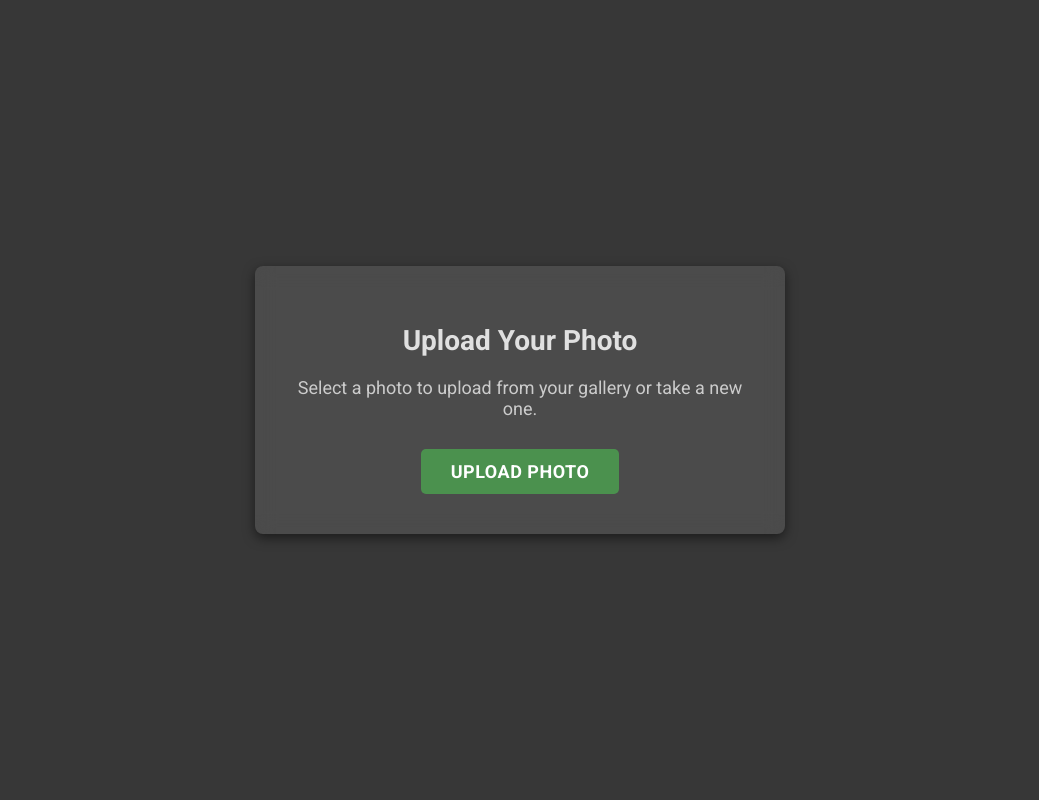
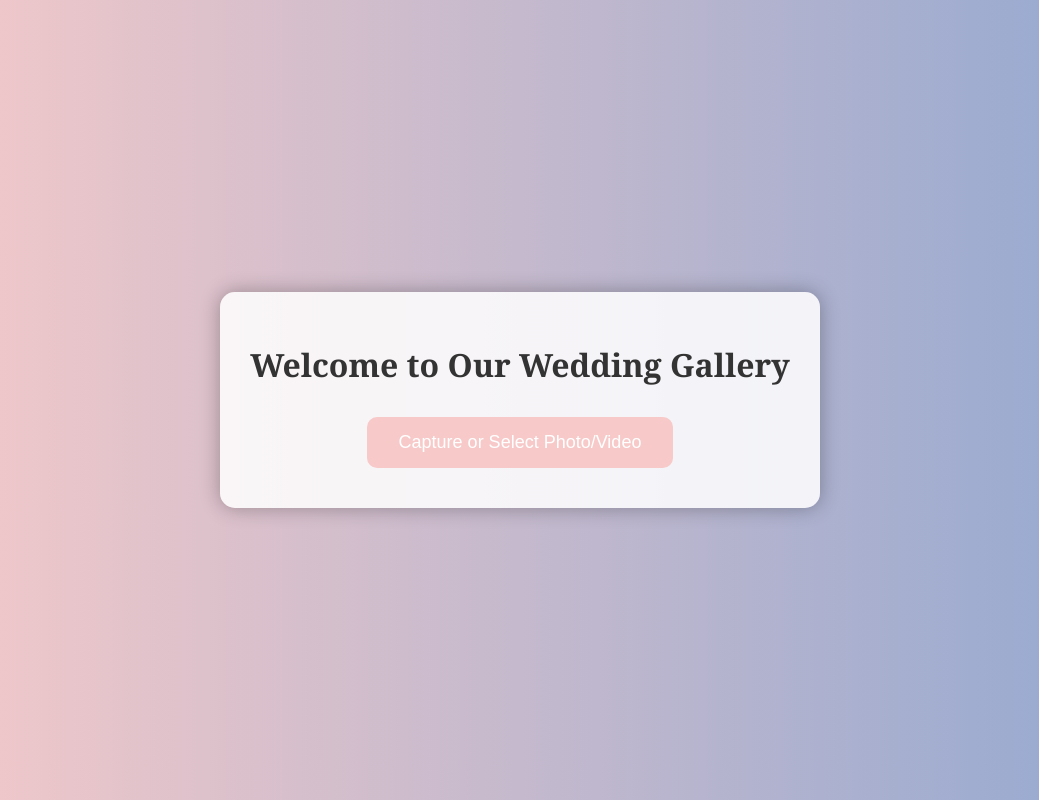
Before and after one commit to herrfz/weddingphotos, a Flask app: page / in a window 1280 px wide. Shown: the whole page, without its empty margins (120-1159 px from the left). Run offline with Flask 3, Linux system fonts and the light colour scheme.

Commit message:
add video and nicer style

```diff
--- a/app.py
+++ b/app.py
@@ -1,56 +1,60 @@
-from flask import Flask, render_template, request, redirect, url_for, session, flash
+from flask import Flask, render_template, request, redirect, url_for, send_from_directory, flash
 import os
 from werkzeug.utils import secure_filename
 
 app = Flask(__name__)
 app.secret_key = 'your_secret_key'
-app.config['UPLOAD_FOLDER'] = 'static/images'
-app.config['MAX_CONTENT_LENGTH'] = 16 * 1024 * 1024  # 16 MB limit
-PASSWORD = 'gallerypassword'  # Set your gallery password here
 
-@app.route('/', methods=['GET', 'POST'])
+# Folder for storing uploaded images and videos
+UPLOAD_FOLDER = 'static/images'
+ALLOWED_EXTENSIONS = {'png', 'jpg', 'jpeg', 'gif', 'mp4', 'mov', 'avi', 'heic', 'heif'}
+
+app.config['UPLOAD_FOLDER'] = UPLOAD_FOLDER
+
+def allowed_file(filename):
+    return '.' in filename and filename.rsplit('.', 1)[1].lower() in ALLOWED_EXTENSIONS
+
+@app.route('/')
 def index():
-    if request.method == 'POST':
-        if 'file' not in request.files:
-            flash('No file part')
-            return redirect(request.url)
-        file = request.files['file']
-        if file.filename == '':
-            flash('No selected file')
-            return redirect(request.url)
-        if file:
-            filename = secure_filename(file.filename)
-            if not os.path.exists(app.config['UPLOAD_FOLDER']):
-                os.mkdir(app.config['UPLOAD_FOLDER'])
-            file.save(os.path.join(app.config['UPLOAD_FOLDER'], filename))
-            return render_template('uploaded.html', filename='images/'+filename)
     return render_template('index.html')
 
-@app.route('/gallery', methods=['GET', 'POST'])
+@app.route('/upload', methods=['POST'])
+def upload_file():
+    if 'file' not in request.files:
+        flash('No file part')
+        return redirect(request.url)
+
+    file = request.files['file']
+
+    if file.filename == '':
+        flash('No selected file')
+        return redirect(request.url)
+
+    if file and allowed_file(file.filename):
+        filename = secure_filename(file.filename)
+        file.save(os.path.join(app.config['UPLOAD_FOLDER'], filename))
+        return render_template('uploaded.html', filename=filename)
+
+    return redirect(url_for('index'))
+
+@app.route('/uploads/<filename>')
+def uploaded_file(filename):
+    return send_from_directory(app.config['UPLOAD_FOLDER'], filename)
+
+@app.route('/gallery')
 def gallery():
-    if request.method == 'POST':
-        password = request.form.get('password')
-        if password == PASSWORD:
-            session['authenticated'] = True
-        else:
-            flash('Incorrect password')
-            return redirect(url_for('login'))
-
-    if 'authenticated' not in session:
-        return redirect(url_for('login'))
-
-    images = os.listdir(app.config['UPLOAD_FOLDER'])
-    images = ['images/' + image for image in images]
-    return render_template('gallery.html', images=images)
-
-@app.route('/login')
-def login():
     return render_template('login.html')
 
-@app.route('/logout')
-def logout():
-    session.pop('authenticated', None)
-    return redirect(url_for('index'))
+@app.route('/gallery_view', methods=['POST'])
+def gallery_view():
+    password = request.form['password']
+    if password == 'your_password':  # Replace 'your_password' with the actual password
+        files = os.listdir(app.config['UPLOAD_FOLDER'])
+        files = [f for f in files if allowed_file(f)]
+        return render_template('gallery.html', files=files)
+    else:
+        flash('Incorrect password')
+        return redirect(url_for('gallery'))
 
 if __name__ == '__main__':
     app.run(debug=True)
--- /dev/null
+++ b/static/style.css
@@ -0,0 +1,147 @@
+/* General Styling */
+body {
+    font-family: 'Georgia', serif;
+    background: linear-gradient(to right, #f7cac9, #92a8d1);
+    color: #333;
+    margin: 0;
+    padding: 0;
+    display: flex;
+    justify-content: center;
+    align-items: center;
+    height: 100vh;
+}
+
+/* Container Styling */
+.container {
+    text-align: center;
+    background: rgba(255, 255, 255, 0.85);
+    padding: 30px;
+    border-radius: 15px;
+    box-shadow: 0 0 20px rgba(0, 0, 0, 0.3);
+}
+
+/* Button Styling */
+button {
+    background-color: #f7cac9;
+    border: none;
+    color: white;
+    padding: 15px 32px;
+    text-align: center;
+    font-size: 18px;
+    margin: 10px 5px;
+    cursor: pointer;
+    border-radius: 10px;
+    transition: background-color 0.3s ease;
+}
+
+button:hover {
+    background-color: #e8b3b3;
+}
+
+/* Input Styling */
+input[type="password"] {
+    padding: 12px;
+    border-radius: 10px;
+    border: 1px solid #ccc;
+    margin-bottom: 20px;
+    width: 80%;
+    font-size: 18px;
+}
+
+/* Preview Styling */
+.preview img,
+.preview video {
+    max-width: 100%;
+    max-height: 450px;
+    border-radius: 10px;
+    box-shadow: 0 0 10px rgba(0, 0, 0, 0.1);
+}
+
+/* Gallery Styling */
+.gallery-container {
+    position: relative;
+    max-width: 100%;
+    margin: auto;
+    background: rgba(255, 255, 255, 0.8);
+    padding: 20px;
+    border-radius: 15px;
+    box-shadow: 0 0 20px rgba(0, 0, 0, 0.3);
+}
+
+.slide {
+    display: none;
+    width: 100%;
+}
+
+.fade {
+    animation: fadeEffect 2s;
+}
+
+@keyframes fadeEffect {
+    from {
+        opacity: 0.4
+    }
+
+    to {
+        opacity: 1
+    }
+}
+
+/* Navigation Buttons */
+.prev,
+.next {
+    cursor: pointer;
+    position: absolute;
+    top: 50%;
+    width: auto;
+    padding: 16px;
+    color: white;
+    font-weight: bold;
+    font-size: 18px;
+    transition: background-color 0.6s ease;
+    border-radius: 0 3px 3px 0;
+    user-select: none;
+    background-color: rgba(0, 0, 0, 0.5);
+}
+
+.next {
+    right: 0;
+    border-radius: 3px 0 0 3px;
+}
+
+.prev:hover,
+.next:hover {
+    background-color: rgba(0, 0, 0, 0.8);
+}
+
+/* Dots/Indicators Styling */
+.dots-container {
+    text-align: center;
+    margin-top: 20px;
+}
+
+.dot {
+    cursor: pointer;
+    height: 15px;
+    width: 15px;
+    margin: 0 2px;
+    background-color: #bbb;
+    border-radius: 50%;
+    display: inline-block;
+    transition: background-color 0.6s ease;
+}
+
+.active,
+.dot:hover {
+    background-color: #717171;
+}
+
+/* Responsiveness */
+@media screen and (max-width: 600px) {
+
+    .prev,
+    .next {
+        font-size: 12px;
+        padding: 12px;
+    }
+}
--- a/static/styles.css
+++ /dev/null
@@ -1,197 +0,0 @@
-/* General Styles */
-body {
-    font-family: 'Roboto', sans-serif;
-    background-color: rgba(34, 34, 34, 0.9);
-    /* Dark background with transparency */
-    margin: 0;
-    padding: 0;
-    display: flex;
-    justify-content: center;
-    align-items: center;
-    min-height: 100vh;
-    color: #FFFFFF;
-    /* Light text for contrast */
-}
-
-.container {
-    display: flex;
-    justify-content: center;
-    align-items: center;
-    width: 100%;
-    height: 100%;
-}
-
-.upload-card {
-    background-color: rgba(255, 255, 255, 0.1);
-    /* Transparent card background */
-    border-radius: 8px;
-    box-shadow: 0 4px 12px rgba(0, 0, 0, 0.5);
-    padding: 40px;
-    max-width: 450px;
-    text-align: center;
-    backdrop-filter: blur(10px);
-    /* Blur effect for background */
-}
-
-.upload-card h1 {
-    font-size: 28px;
-    font-weight: 700;
-    margin-bottom: 20px;
-    color: #E0E0E0;
-    /* Lighter color for the title */
-}
-
-.upload-card p {
-    font-size: 18px;
-    color: #CCCCCC;
-    /* Lighter text color */
-    margin-bottom: 30px;
-}
-
-.custom-file-upload {
-    display: inline-block;
-    padding: 12px 30px;
-    cursor: pointer;
-    background-color: rgba(76, 175, 80, 0.7);
-    /* Semi-transparent green */
-    color: white;
-    border-radius: 5px;
-    font-size: 18px;
-    transition: background-color 0.3s ease;
-    text-transform: uppercase;
-    font-weight: 700;
-    letter-spacing: 0.5px;
-}
-
-.custom-file-upload:hover {
-    background-color: rgba(69, 160, 73, 0.9);
-    /* Darker green on hover */
-}
-
-input[type="file"] {
-    display: none;
-}
-
-.uploaded-image {
-    width: 100%;
-    margin: 20px 0;
-    border-radius: 8px;
-    box-shadow: 0 4px 12px rgba(0, 0, 0, 0.5);
-}
-
-.gallery-link,
-.back-link {
-    display: inline-block;
-    margin-top: 20px;
-    padding: 12px 30px;
-    background-color: rgba(33, 150, 243, 0.7);
-    /* Semi-transparent blue */
-    color: white;
-    text-decoration: none;
-    border-radius: 5px;
-    font-size: 18px;
-    font-weight: 700;
-    letter-spacing: 0.5px;
-    transition: background-color 0.3s ease;
-    text-transform: uppercase;
-}
-
-.gallery-link:hover,
-.back-link:hover {
-    background-color: rgba(11, 125, 218, 0.9);
-    /* Darker blue on hover */
-}
-
-/* Fullscreen Gallery Styles */
-.fullscreen-container {
-    display: flex;
-    flex-direction: column;
-    align-items: center;
-    height: 100vh;
-    position: relative;
-    background-color: rgba(34, 34, 34, 0.9);
-    /* Same dark theme with transparency */
-    overflow: hidden;
-}
-
-.slideshow-container {
-    position: relative;
-    width: 100%;
-    height: calc(100% - 120px);
-    display: flex;
-    justify-content: center;
-    align-items: center;
-}
-
-.fullscreen-image {
-    max-width: 100%;
-    max-height: 100%;
-    object-fit: contain;
-    display: block;
-    margin: 0 auto;
-}
-
-.thumbnail-container {
-    position: absolute;
-    bottom: 0;
-    left: 50%;
-    transform: translateX(-50%);
-    display: flex;
-    justify-content: center;
-    align-items: center;
-    background-color: rgba(0, 0, 0, 0.7);
-    /* Semi-transparent black background */
-    padding: 10px;
-    overflow-x: auto;
-    width: 100%;
-    box-shadow: 0 -4px 6px rgba(0, 0, 0, 0.5);
-}
-
-.thumbnail {
-    width: 90px;
-    height: 60px;
-    object-fit: cover;
-    cursor: pointer;
-    margin: 0 5px;
-    border-radius: 4px;
-    transition: transform 0.2s ease;
-}
-
-.thumbnail:hover {
-    transform: scale(1.1);
-}
-
-.mySlides {
-    display: none;
-    width: 100%;
-    height: 100%;
-}
-
-.prev,
-.next {
-    cursor: pointer;
-    position: absolute;
-    top: 50%;
-    padding: 16px;
-    color: white;
-    font-weight: bold;
-    font-size: 24px;
-    transition: 0.6s ease;
-    user-select: none;
-    z-index: 2;
-}
-
-.prev {
-    left: 0;
-    border-radius: 0 3px 3px 0;
-}
-
-.next {
-    right: 0;
-    border-radius: 3px 0 0 3px;
-}
-
-.prev:hover,
-.next:hover {
-    background-color: rgba(0, 0, 0, 0.8);
-}
--- a/templates/index.html
+++ b/templates/index.html
@@ -4,25 +4,26 @@
 <head>
     <meta charset="UTF-8">
     <meta name="viewport" content="width=device-width, initial-scale=1.0">
-    <title>Upload Photo</title>
-    <link rel="stylesheet" href="{{ url_for('static', filename='styles.css') }}">
-    <link href="https://fonts.googleapis.com/css2?family=Roboto:wght@400;700&display=swap" rel="stylesheet">
+    <title>Welcome to Our Wedding Gallery</title>
+    <link rel="stylesheet" href="{{ url_for('static', filename='style.css') }}">
 </head>
 
 <body>
     <div class="container">
-        <div class="upload-card">
-            <h1>Upload Your Photo</h1>
-            <p>Select a photo to upload from your gallery or take a new one.</p>
-            <form method="POST" enctype="multipart/form-data">
-                <label for="file-upload" class="custom-file-upload">
-                    Upload Photo
-                </label>
-                <input id="file-upload" type="file" name="file" accept="image/*" capture="environment"
-                    onchange="this.form.submit();">
-            </form>
-        </div>
+        <h1>Welcome to Our Wedding Gallery</h1>
+        <button onclick="uploadFile()">Capture or Select Photo/Video</button>
     </div>
+
+    <form id="uploadForm" action="/upload" method="POST" enctype="multipart/form-data" style="display:none;">
+        <input type="file" name="file" id="fileInput" accept="image/*,video/*"
+            onchange="document.getElementById('uploadForm').submit();">
+    </form>
+
+    <script>
+        function uploadFile() {
+            document.getElementById('fileInput').click();
+        }
+    </script>
 </body>
 
 </html>
```
Also changed, not shown: templates/gallery.html (+42 -36 lines), templates/login.html (+4 -4 lines), templates/uploaded.html (+14 -8 lines).
